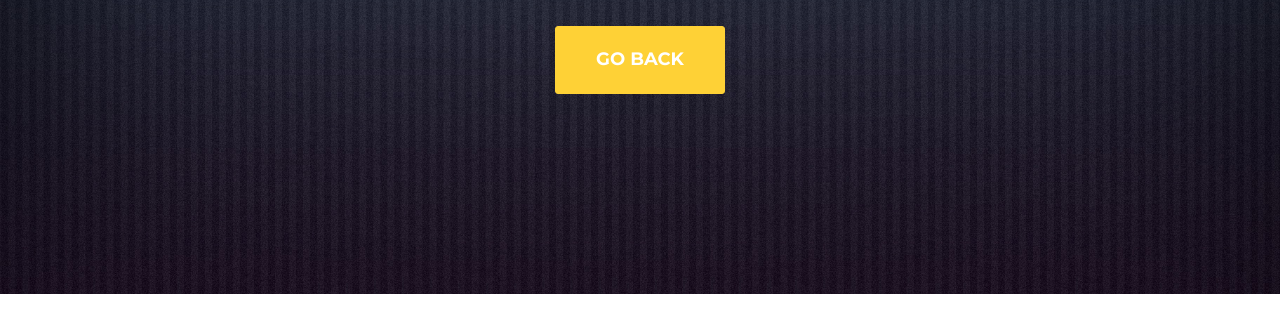
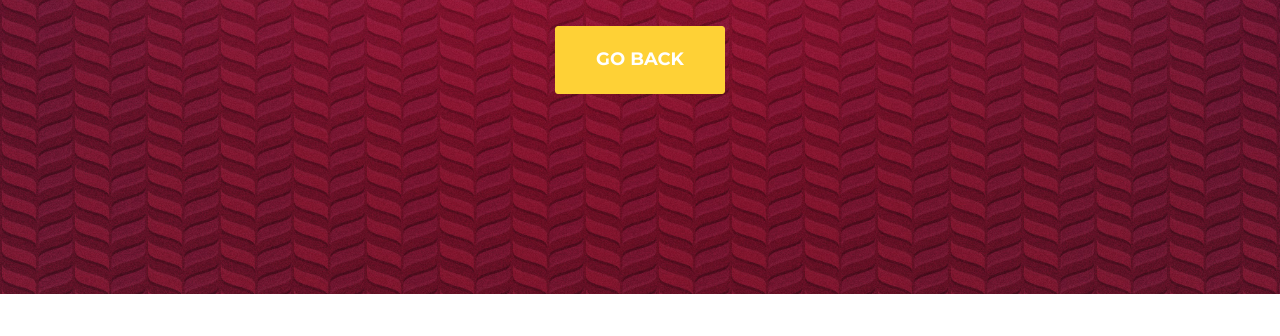
Before and after one commit to mnachiappan/muthtamilpaadasaalai, a plain HTML site: page submit.html in a window 1280 px wide. Shown: the part 464-800 px from the top of the page. Drawn offline with Linux system fonts and the light colour scheme; a web font is replaced by a local one.

Commit message:
updated bg for submit page

```diff
--- a/css/submit.css
+++ b/css/submit.css
@@ -2,7 +2,7 @@
 	text-align: center;
 	color: #fff;
 	background-attachment: scroll;
-    background-image: url(../img/Elegant_Background-8.jpg);
+    background-image: url(../img/background-imager/Elegant_Background-16.jpg);
     background-position: center center;
     background-repeat: none;
     -webkit-background-size: cover;
```
